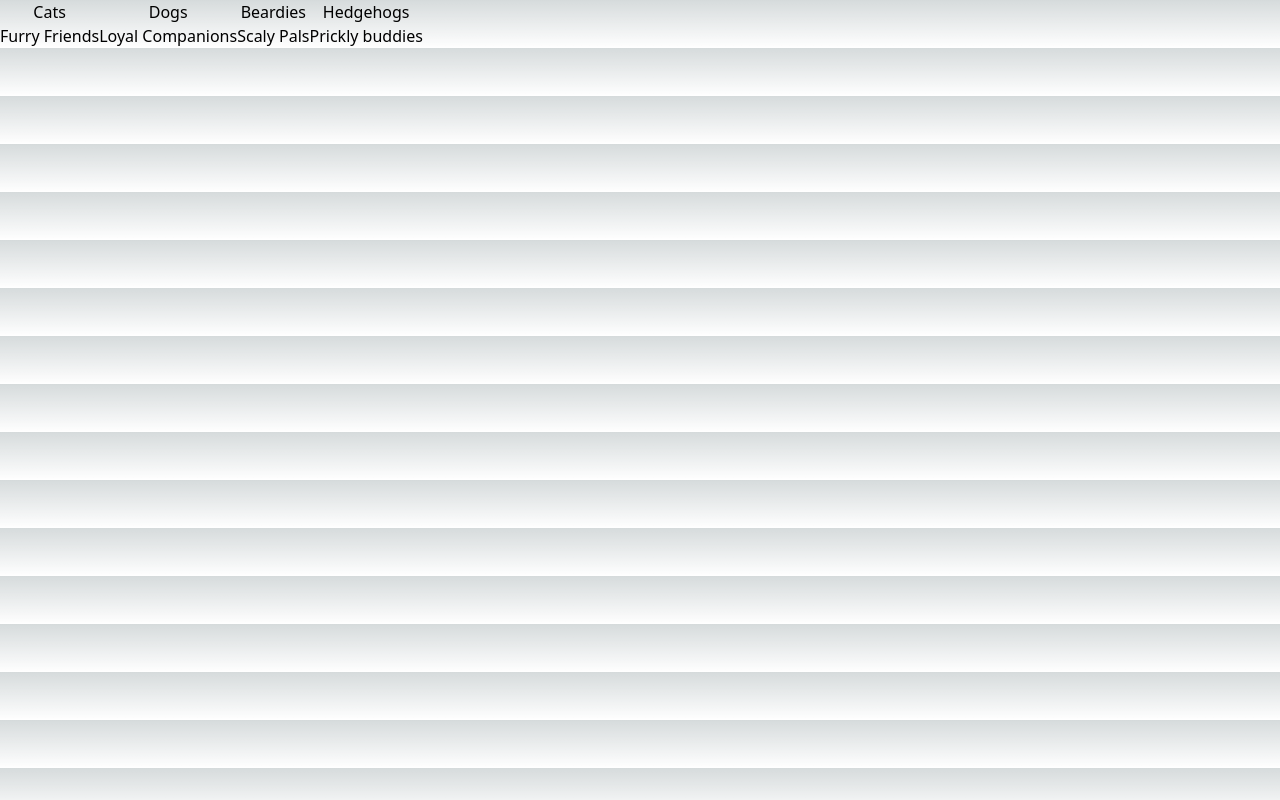
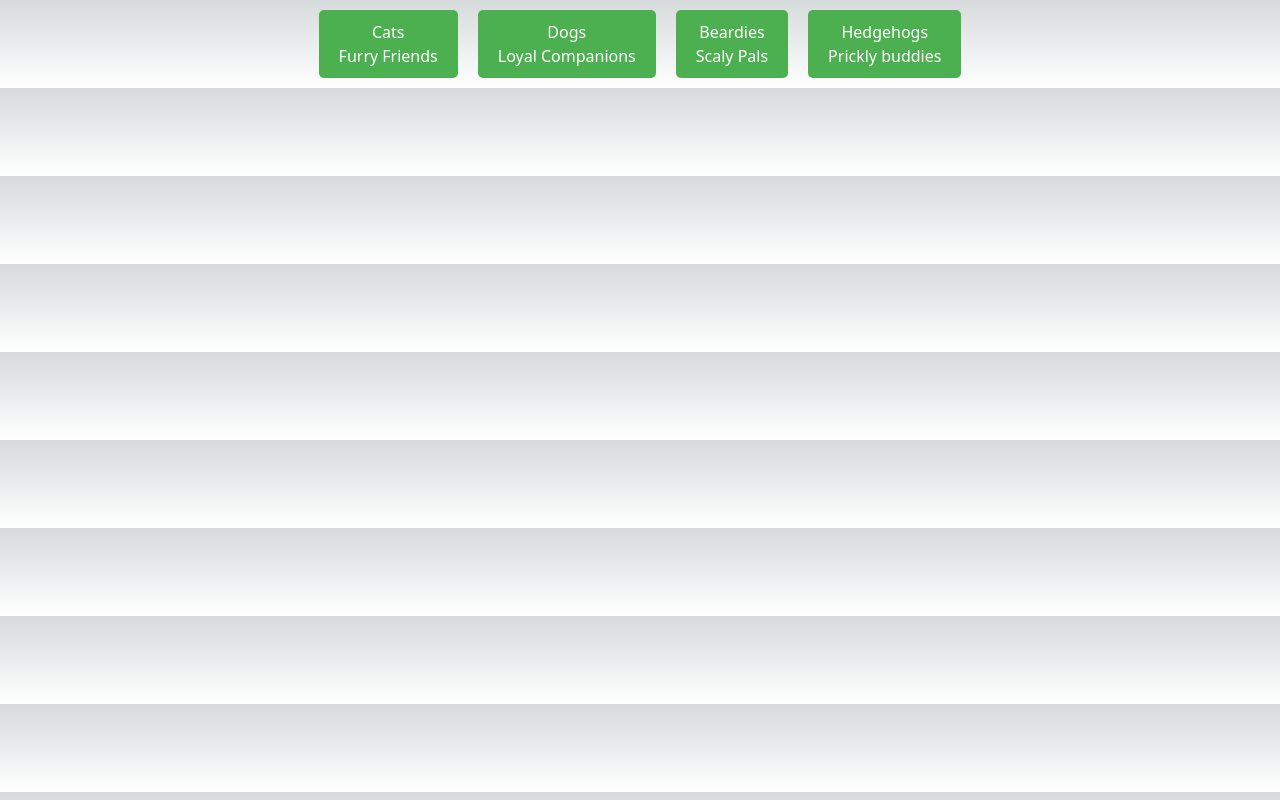
Before and after one commit to Air2air/ai-app, a Next.js app: page /home in a window 1280 px wide. Built offline with nearby package versions, Linux system fonts and the light colour scheme.

Commit message:
more css

```diff
--- a/components/Button.tsx
+++ b/components/Button.tsx
@@ -3,12 +3,27 @@ import { ButtonHTMLAttributes } from "react";
 interface ButtonProps extends ButtonHTMLAttributes<HTMLButtonElement> {
   title: string;
   text: string;
+  loading?: boolean;
   onClick: () => void;
 }
 
-const Button: React.FC<ButtonProps> = ({ title, text, onClick, ...props }) => {
+const Button: React.FC<ButtonProps> = ({
+  title,
+  text,
+  loading,
+  onClick,
+  ...props
+}) => {
+  if (loading) {
+    return (
+      <button disabled>
+        <i className="fa fa-spinner fa-spin" /> Loading...
+      </button>
+    );
+  }
+
   return (
-    <button onClick={onClick} {...props}>
+    <button onClick={onClick} {...props} className="button">
       <h1>{title} </h1>
       {text}
     </button>
--- a/pages/home.tsx
+++ b/pages/home.tsx
@@ -38,36 +38,43 @@ const Home: React.FC = () => {
       const data = await fetchData(newCompletePrompt);
       console.log("Fetched data:", data);
 
-      if (Array.isArray(data.choices) && data.choices.length === NUMBER_OF_RESPONSES) {
+      if (
+        Array.isArray(data.choices) &&
+        data.choices.length === NUMBER_OF_RESPONSES
+      ) {
         setButtons(
           data.choices.map((choice) => ({
             title: choice.title,
             text: choice.text,
           }))
         );
-        setStructuredResponse(JSON.stringify(data.choices, null, NUMBER_OF_RESPONSES -1)); // Store the structured response as a formatted JSON string
+        setStructuredResponse(
+          JSON.stringify(data.choices, null, NUMBER_OF_RESPONSES - 1)
+        ); // Store the structured response as a formatted JSON string
       } else {
         console.error("Unexpected number of choices:", data.choices.length);
       }
     } catch (error) {
       console.error("Failed to fetch choices:", error);
     } finally {
-      setLoading(false); // Set loading to false when fetching ends
+      setLoading(false);
     }
   };
 
   return (
-    <div>
+    <div className="button-container">
+      <div className="button-row">
         {buttons.map((button, index) => (
           <Button
             key={index}
+            loading={loading}
             title={button.title}
             text={button.text}
             onClick={() => handleClick(button.title)}
           />
         ))}
-      {loading && <p>Loading...</p>}
         <pre>{structuredResponse}</pre>
+      </div>
     </div>
   );
 };
--- a/pages/index.tsx
+++ b/pages/index.tsx
@@ -2,7 +2,7 @@ import Home from "./home";
 
 const IndexPage = () => {
   return (
-    <div>
+    <div className="container">
       <Home />
     </div>
   );
```
Lines whose indentation alone changed are shown as unchanged.
